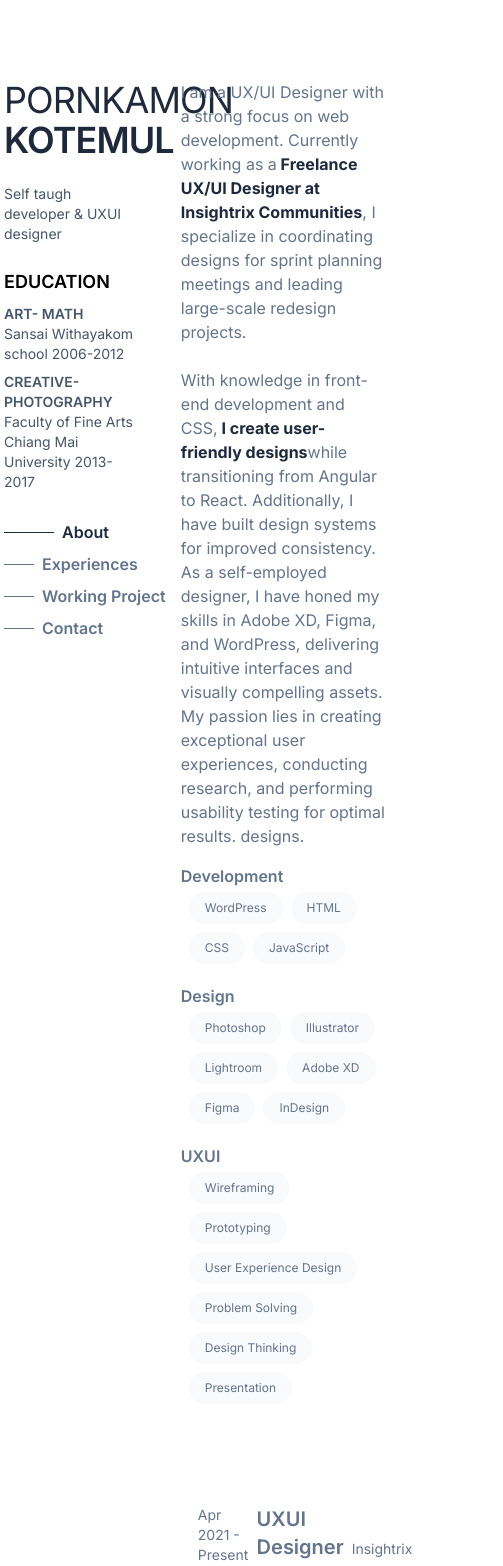
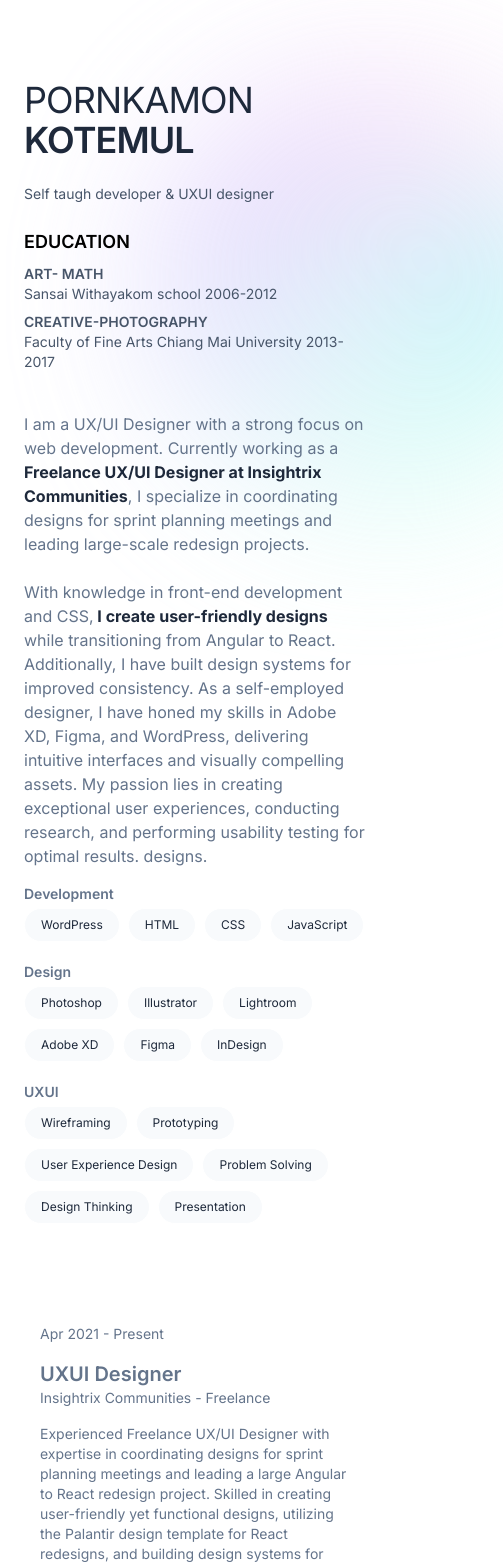
Before and after one commit to PKMPOOM/Pornkamon, a Next.js app: page / in a window 390 px wide. Shown: the top 1566 px of the page, 503 px wide, since content can reach past the window. Built offline with nearby package versions, Linux system fonts and the light colour scheme.

Commit message:
Add responsive for mobile

```diff
--- a/app/globals.css
+++ b/app/globals.css
@@ -5,3 +5,36 @@
 html {
   scroll-behavior: smooth;
 }
+
+.magicpattern {
+  right: -200px;
+  width: 440px;
+  height: 440px;
+  border-radius: 25rem;
+  /* background-color: aqua; */
+  background: radial-gradient(
+      105.68% 45.69% at 92.95% 50%,
+      rgba(105, 244, 253, 0.5) 0%,
+      rgba(160, 255, 244, 0.095) 53.91%,
+      rgba(254, 216, 255, 0) 100%
+    ),
+    radial-gradient(
+      103.18% 103.18% at 90.11% 102.39%,
+      #c9fff2 0%,
+      rgba(230, 255, 250, 0) 100%
+    ),
+    radial-gradient(
+      90.45% 90.45% at 87.84% 9.55%,
+      #ffd2f5 0%,
+      rgba(254, 219, 246, 0) 100%
+    ),
+    linear-gradient(
+      135.66deg,
+      rgba(203, 185, 255, 0.8) 14.89%,
+      rgba(216, 202, 254, 0) 74.33%
+    );
+  background-blend-mode: normal, normal, normal, normal, normal, normal;
+  filter: blur(73px);
+  opacity: 0.8;
+  z-index: -999;
+}
--- a/app/page.tsx
+++ b/app/page.tsx
@@ -1,10 +1,11 @@
 import Experiences from "@/components/Experiences";
 import Details from "@/components/Details";
+import "./globals.css";
 
 export default function Home() {
   return (
-    <div className=" flex gap-6 justify-center ">
-      <div className="flex gap-10 justify-center w-full max-w-7xl px-6 pt-20 ">
+    <div className=" flex  gap-6 justify-center">
+      <div className="flex flex-col lg:flex-row gap-10 justify-center w-full max-w-7xl px-6 pt-20  ">
         {/* left navbar */}
         <Details />
         {/* detail experiences */}
--- a/components/Details.tsx
+++ b/components/Details.tsx
@@ -3,7 +3,9 @@ import Nav from "./Nav";
 function Details() {
   // const [Active, setActive] = useState<boolean>(false);
   return (
-    <div className=" self-start sticky top-20 w-2/5 ">
+    <div className=" self-start lg:sticky top-20 w-full lg:w-2/5 ">
+      <div className="magicpattern lg:absolute fixed " />
+
       <div className=" text-4xl font-normal tracking-tight text-slate-800 sm:text-5xl ">
         PORNKAMON
       </div>
--- a/components/Experiences.tsx
+++ b/components/Experiences.tsx
@@ -6,7 +6,7 @@ import WorkingProject from "./content/WorkingProject";
 
 function Experiences() {
   return (
-    <div className="flex flex-col w-3/5 text-md">
+    <div className="flex flex-col w-full lg:w-3/5 text-md">
       <About />
       <PreviousExperiences />
       <WorkingProject />
--- a/components/Nav.tsx
+++ b/components/Nav.tsx
@@ -39,7 +39,7 @@ function Nav() {
   ]);
 
   return (
-    <ul className="mt-6 w-52">
+    <ul className="mt-6 w-52 hidden lg:block">
       {initData.map((items, index) => {
         const active = items.href === ActiveAnchor;
         return (
--- a/components/content/About.tsx
+++ b/components/content/About.tsx
@@ -1,6 +1,7 @@
 import React from "react";
 import "./Content.css";
 import InviewTrigger from "../InviewTrigger";
+import Chips from "../ui/Chips";
 
 type SkillData = {
   category: string;
@@ -38,7 +39,7 @@ const skillsData: SkillData[] = [
 
 function About() {
   return (
-    <div className="relative text-slate-500 mb-20">
+    <div className="relative text-slate-500  mb-20">
       <a className="anchor" id="About" />
       <InviewTrigger id={"#About"} />
       <p className=" mb-4">
@@ -53,7 +54,7 @@ function About() {
         <br />
         With knowledge in front-end development and CSS,
         <span className=" font-bold text-slate-800">
-          {` I create user-friendly designs`}
+          {` I create user-friendly designs `}
         </span>
         while transitioning from Angular to React. Additionally, I have built
         design systems for improved consistency. As a self-employed designer, I
@@ -65,15 +66,10 @@ function About() {
       <div className="flex flex-col gap-4">
         {skillsData.map((items) => (
           <div key={items.category}>
-            <div className=" font-semibold w-32">{items.category}</div>
-            <div className=" flex flex-wrap gap-2 my-1 pl-2">
-              {items.skills.map((items) => (
-                <div
-                  key={items}
-                  className=" bg-slate-50 px-4 py-2 rounded-full text-xs hover:bg-sky-100 transition-all duration-300 cursor-pointer "
-                >
-                  {items}
-                </div>
+            <div className=" text-sm font-semibold w-32">{items.category}</div>
+            <div className=" flex flex-wrap gap-2 my-1 ">
+              {items.skills.map((items, index) => (
+                <Chips key={index} label={items} />
               ))}
             </div>
           </div>
--- a/components/content/Contact.tsx
+++ b/components/content/Contact.tsx
@@ -10,7 +10,7 @@ import InviewTrigger from "../InviewTrigger";
 
 function Contact() {
   return (
-    <div className=" h-[calc(100vh-80px)]   relative">
+    <div className=" lg:h-[calc(100vh-80px)] h-screen lg:pt-0 pt-32 relative">
       <a className="anchor" id="Contact" />
       <InviewTrigger id={"#Contact"} />
       <div>
--- a/components/content/PreviousExperiences.tsx
+++ b/components/content/PreviousExperiences.tsx
@@ -84,15 +84,15 @@ function PreviousExperiences() {
       {ExperiencedData.map((items, index) => (
         <div
           key={items.title}
-          className="group flex gap-4 mb-10 border border-white hover:border-slate-200 hover:shadow-md  p-4 rounded-lg transition-all duration-300"
+          className="group  flex lg:flex-row flex-col gap-4 mb-10 border border-hidden hover:bg-white/80 hover:border-slate-200 hover:shadow-md  p-4 rounded-lg transition-all duration-300"
         >
-          <div className=" w-3/12 font-normal text-sm text-slate-500 transition-all duration-300 group-hover:text-slate-800">
+          <div className=" lg:w-3/12  font-normal text-sm text-slate-500 transition-all duration-300 group-hover:text-slate-800">
             {items.timeRanges}
           </div>
-          <div className=" w-9/12">
-            <div className=" text-slate-500 transition-all duration-300 text-xl group-hover:text-slate-800 font-semibold">
+          <div className=" lg:w-9/12 ">
+            <div className=" flex items-start lg:items-center lg:flex-row flex-col text-slate-500 transition-all duration-300 text-xl group-hover:text-slate-800 font-semibold">
               {items.title}
-              <span className="text-sm pl-2 font-normal">
+              <span className="text-sm lg:pl-2 font-normal">
                 {items.company} - {items.jobType}
               </span>
             </div>
--- a/components/content/WorkingProject.tsx
+++ b/components/content/WorkingProject.tsx
@@ -42,7 +42,7 @@ const Project = [
 
 function WorkingProject() {
   return (
-    <div className=" min-h-screen p-4 relative">
+    <div className=" lg:min-h-screen lg:p-4 pb-10 relative">
       <a className="anchor" id="WorkingProject" />
       <InviewTrigger id={"#WorkingProject"} />
       {Project.map(
@@ -57,7 +57,7 @@ function WorkingProject() {
           projectSummary,
           siteLink,
         }) => (
-          <div key={projectName} className=" flex flex-col gap-1">
+          <div key={projectName} className=" flex flex-col gap-1 ">
             <div className=" flex gap-3 items-center">
               <a href={siteLink} target="_blank">
                 <p className=" text-xl font-semibold text-slate-500 hover:text-blue-500 transition-all duration-150 no-underline hover:underline underline-offset-4 decoration-2">
--- a/components/ui/Chips.tsx
+++ b/components/ui/Chips.tsx
@@ -7,7 +7,7 @@ const Chips = ({ key, label }: ChipsProps) => {
   return (
     <div
       key={key}
-      className=" bg-slate-50 px-4 py-2 rounded-full text-xs hover:bg-sky-100 transition-all duration-300 cursor-pointer "
+      className=" bg-slate-50 px-4 py-2 font-normal rounded-full  text-slate-800 text-xs hover:bg-white border border-white hover:border-slate-300 transition-all duration-300 cursor-pointer "
     >
       {label}
     </div>
```
